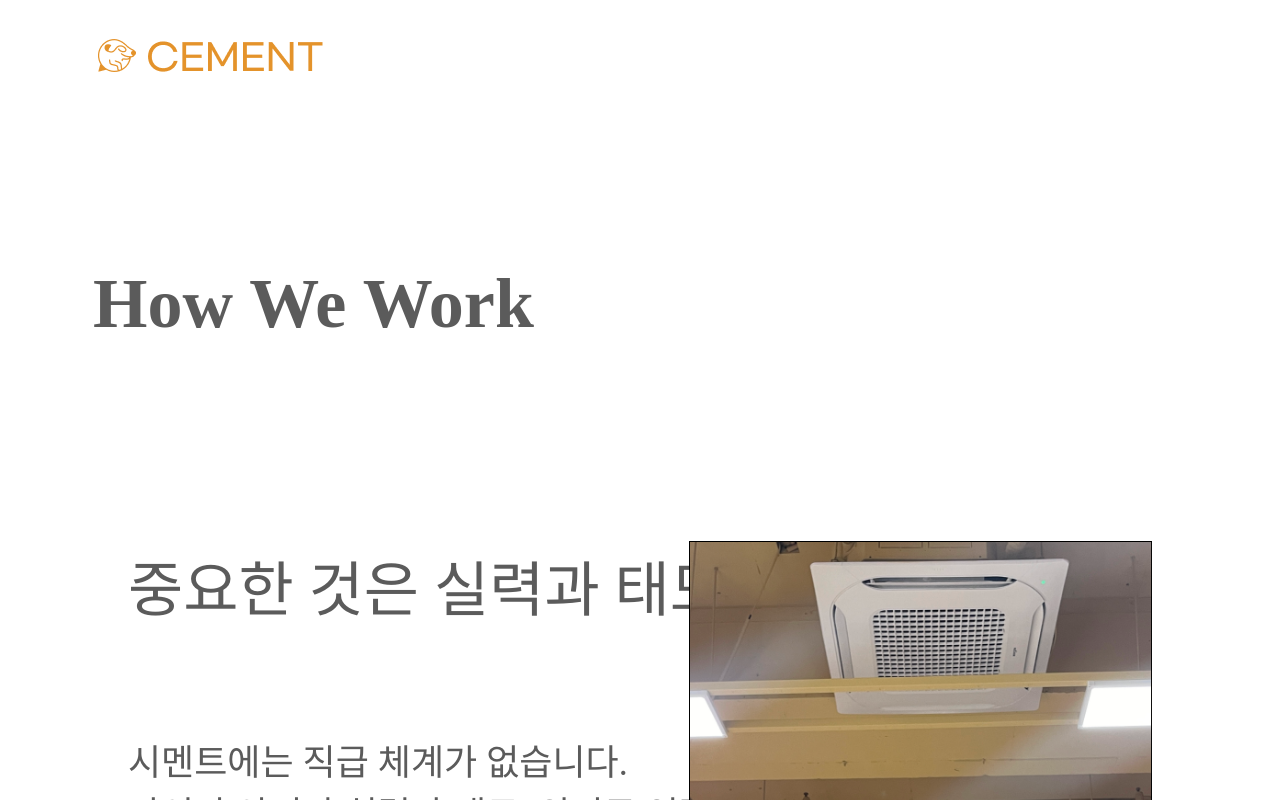
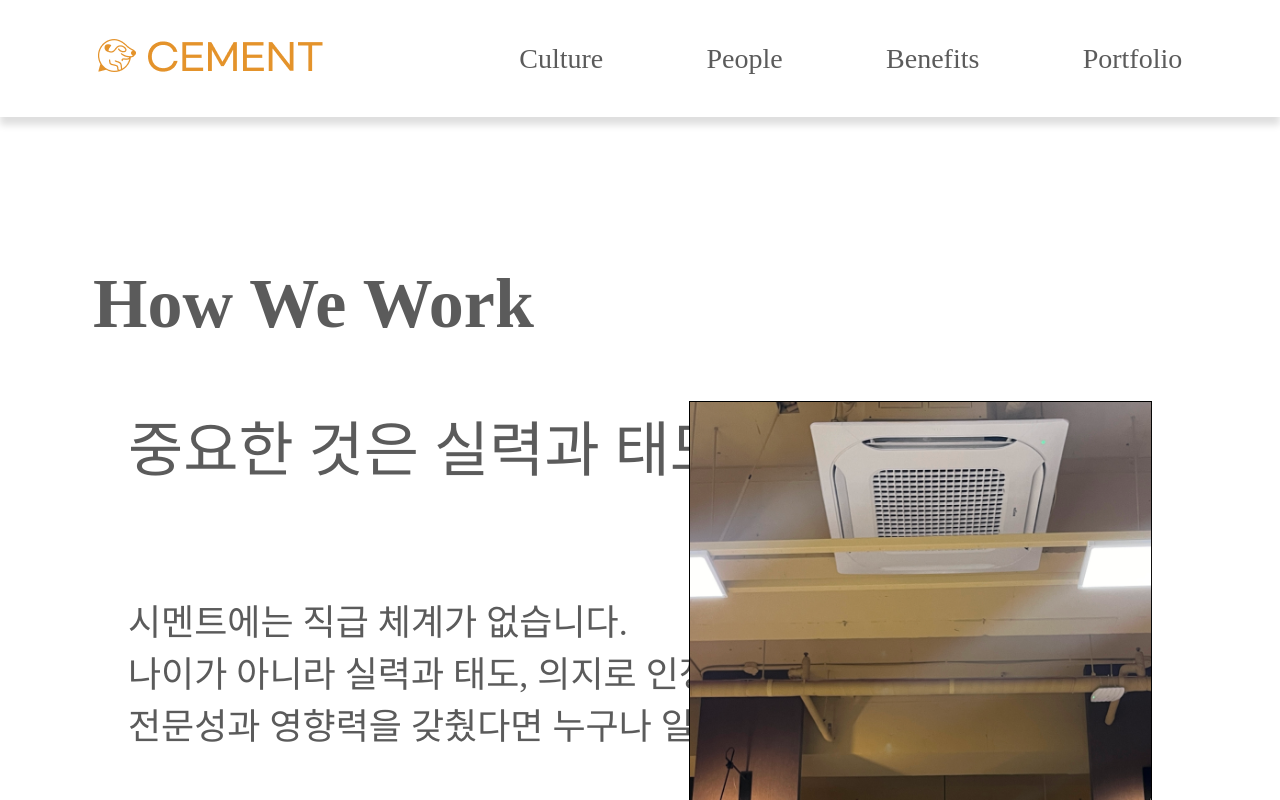
Before and after one commit to AVEN-SW/CEMENT-Frontend, a React (Vite) app: page /culture in a window 1280 px wide. Shown: the top 800 px of the page. Built offline with nearby package versions, Linux system fonts and the light colour scheme; a web font is replaced by a local one.

Commit message:
feat: MainPage 에서만 Header 스타일이 변하는 기능 추가

```diff
--- a/src/App.tsx
+++ b/src/App.tsx
@@ -1,17 +1,17 @@
-import { Outlet } from 'react-router-dom'
-import Header from './components/UI/Header'
-import './App.css'
-import GlobalStyle from './style/GlobalStyle'
-
+import { Outlet, useLocation } from 'react-router-dom';
+import Header from './components/UI/Header';
+import './App.css';
+import GlobalStyle from './style/GlobalStyle';
 
 function App() {
+  const urlLocation = useLocation();
   return (
     <>
       <GlobalStyle />
-      <Header />
+      <Header pathname={urlLocation.pathname} />
       <Outlet />
     </>
-  )
+  );
 }
 
-export default App
+export default App;
--- a/src/components/UI/Header.tsx
+++ b/src/components/UI/Header.tsx
@@ -2,32 +2,61 @@ import { useState, useEffect } from 'react'
 import { Link } from 'react-router-dom';
 import { styled } from 'styled-components';
 
-const Header = () => {
+interface Props {
+  pathname: string;
+}
+
+type headerStyleProps = {
+  $scroll: number;
+  $pathname: string;
+};
+
+const Header = ({ pathname }: Props) => {
   const [scrollLocation, setScrollLocation] = useState(0);
+
   const updateScroll = () => {
     setScrollLocation(window.scrollY || document.documentElement.scrollTop);
   };
+
   useEffect(() => {
-    window.addEventListener('scroll', updateScroll);
+    if (pathname === '/') {
+      window.addEventListener('scroll', updateScroll);
+    }
   });
 
   return (
-    <HeaderSection scroll={scrollLocation}>
+    <HeaderSection $scroll={scrollLocation} $pathname={pathname}>
       <FlexContainer>
         <LogoSection>
           <img src="./src/assets/logo.png" alt="로고 이미지" />
         </LogoSection>
         <NavigationSection>
-          <NavigationButton to="culture" scroll={scrollLocation}>
+          <NavigationButton
+            to="culture"
+            $scroll={scrollLocation}
+            $pathname={pathname}
+          >
             Culture
           </NavigationButton>
-          <NavigationButton to="/" scroll={scrollLocation}>
+          <NavigationButton
+            to="/"
+            $scroll={scrollLocation}
+            $pathname={pathname}
+          >
             People
           </NavigationButton>
-          <NavigationButton to="/" scroll={scrollLocation}>
+          <NavigationButton
+            to="/"
+            $scroll={scrollLocation}
+            $pathname={pathname}
+          >
             Benefits
           </NavigationButton>
-          <NavigationButton to="/" scroll={scrollLocation}>
+          <NavigationButton
+            to="/"
+            $scroll={scrollLocation}
+            $pathname={pathname}
+          >
             Portfolio
           </NavigationButton>
         </NavigationSection>
@@ -38,16 +67,18 @@ const Header = () => {
 
 export default Header;
 
-const HeaderSection = styled.div<{ scroll: number }>`
+const HeaderSection = styled.div<headerStyleProps>`
   position: fixed;
   top: 0;
   width: 100%;
   height: 117px;
-  background: ${(props) => props.scroll > 117 && '#fff'};
+  background: ${(props) =>
+    (props.$scroll > 117 || props.$pathname !== '/') && '#fff'};
   transition: all ease 0.3s;
 
   box-shadow: ${(props) =>
-    props.scroll > 117 && '0px 8px 7px 0px rgba(0, 0, 0, 0.13)'};
+    (props.$scroll > 117 || props.$pathname !== '/') &&
+    '0px 8px 7px 0px rgba(0, 0, 0, 0.13)'};
 `;
 
 const FlexContainer = styled.div`
@@ -69,13 +100,14 @@ const NavigationSection = styled.div`
   width: 663px;
 `;
 
-const NavigationButton = styled(Link)<{ scroll: number }>`
+const NavigationButton = styled(Link)<headerStyleProps>`
   background: unset;
   border: unset;
   transition: all ease 0.3s;
 
   font-size: 28px;
   font-weight: 400;
-  color: ${(props) => (props.scroll > 117 ? '#5B5B5B' : '#fff')};
+  color: ${(props) =>
+    props.$scroll > 117 || props.$pathname !== '/' ? '#5B5B5B' : '#fff'};
   text-decoration: none;
 `;
--- a/src/pages/CulturePage.tsx
+++ b/src/pages/CulturePage.tsx
@@ -90,7 +90,7 @@ const CultureTitleContainer = styled.div`
 
   width: 100%;
   margin-right: 70px;
-  margin-bottom: 150px;
+  margin-bottom: 10px;
 `;
 
 const CultureTitle = styled.h1`
```
